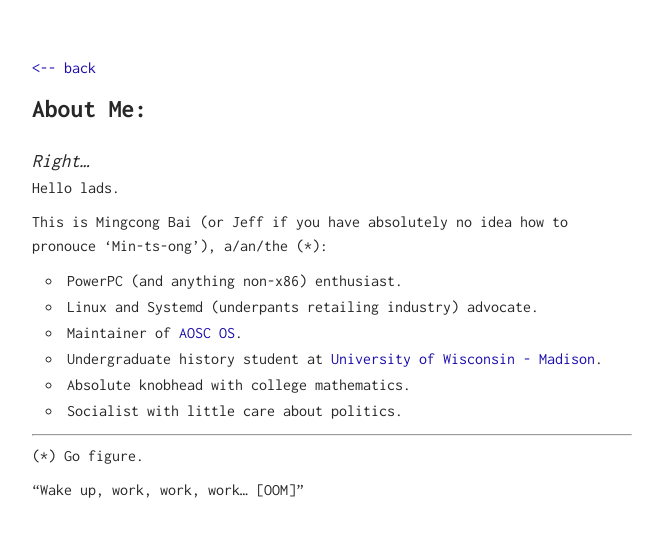
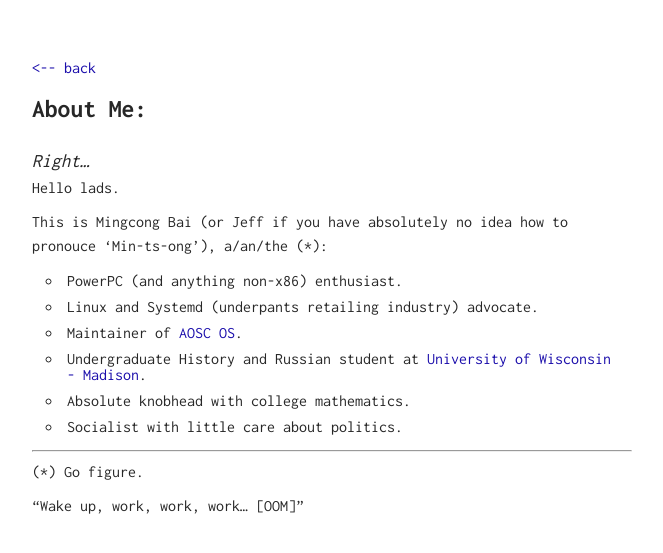
Before and after one commit to MingcongBai/MingcongBai.github.io, a Jekyll site: the page built from me/index.md, in a window 1280 px wide. Shown: the top 553 px of the page, without its empty margins (308-971 px from the left). Built offline with Jekyll 4.4.1, drawn with Linux system fonts in a browser that asks for light colours; our own code applies the rules of GitHub Pages for plain Markdown files.

Commit message:
Update index.md

```diff
--- a/me/index.md
+++ b/me/index.md
@@ -12,7 +12,7 @@ This is Mingcong Bai (or Jeff if you have absolutely no idea how to pronouce 'Mi
 - PowerPC (and anything non-x86) enthusiast.
 - Linux and Systemd (underpants retailing industry) advocate.
 - Maintainer of [AOSC OS](https://aosc.io/).
-- Undergraduate history student at [University of Wisconsin - Madison](https://wisc.edu/).
+- Undergraduate History and Russian student at [University of Wisconsin - Madison](https://wisc.edu/).
 - Absolute knobhead with college mathematics.
 - Socialist with little care about politics.
 
```
